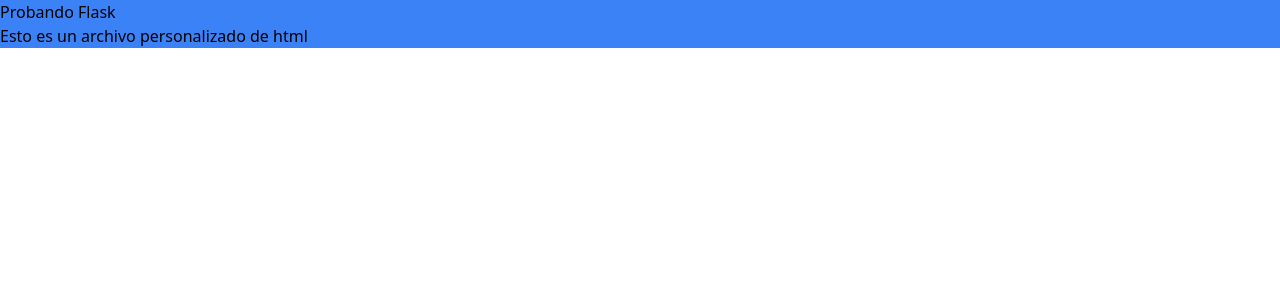
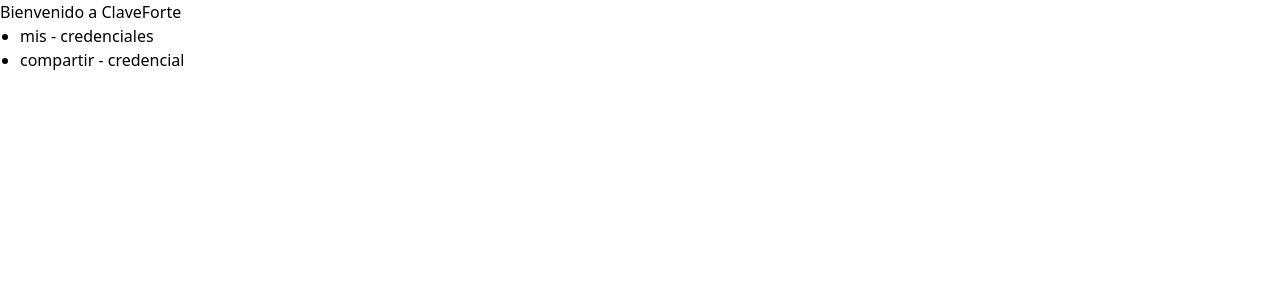
Before and after one commit to oscarbarra/DAE_Project2, a Flask app: page /home in a window 1280 px wide. Shown: the top 300 px of the page. Run offline with Flask 3, Linux system fonts and the light colour scheme; some libraries are stand-ins or nearby versions.

Commit message:
Nuevos templades (credenciales, compartir_credencial) con sus rutas basicas

```diff
--- a/app.py
+++ b/app.py
@@ -1,4 +1,3 @@
-from flask import Flask, render_template, redirect, url_for, request, session
 
 import os
 import sqlite3
@@ -7,9 +6,7 @@ from models import init_db
 from flask import Flask,render_template,redirect,url_for,request,session,flash
 
 app = Flask(__name__)
-app.secret_key = 'clave_super_secreta_123'
-# Más adelante debemos proteger esta clave
-app.secret_key = '2SE276tTtdtvG5mztVk53xw3TCPZ4GvL'
+app.secret_key = os.getenv("SECRET_KEY")
 
 @app.route('/')
 def index():
@@ -70,20 +67,22 @@ def signup():
 def home():
     return render_template('/home/home.html')
 
-@app.route('/mis-credenciales')
-def mis_credenciales():
+@app.route('/credentials')
+def credentials():
     usuario_id = session.get('usuario_id')
-    if not usuario_id:
-        return redirect(url_for('login'))
 
-    conn = sqlite3.connect('instance/database.db')
+    conn = sqlite3.connect('instance/ClaveForte.db')
     conn.row_factory = sqlite3.Row
     cur = conn.cursor()
-    cur.execute("SELECT * FROM credenciales WHERE usuario_id = ?", (usuario_id,))
+    cur.execute("SELECT * FROM Credentials WHERE id_usr = ?", (usuario_id,))
     credenciales = cur.fetchall()
     conn.close()
 
-    return render_template('mis_credenciales.html', credenciales=credenciales)
+    return render_template('/credentials/credentials.html', credenciales=credenciales)
+
+@app.route('/share_credential')
+def share():
+    return render_template('/share_credential/share.html')
 
 if __name__ == '__main__':
     # --- Crea la bd si no existe -----
--- a/templates/home/home.html
+++ b/templates/home/home.html
@@ -7,9 +7,12 @@
     <title>Probando Flask</title>
 </head>
 <body>
-    <div class="bg-blue-500">
-        <h1> Probando Flask</h1>
-        <h3> Esto es un archivo personalizado de html</h3>
+    <div>
+        <h1>Bienvenido a ClaveForte</h1>
+        <ul class="list-disc pl-5">
+            <li> <a href="credentials">mis - credenciales</a> </li>
+            <li> <a href="share_credential">compartir - credencial</a> </li>
+        </ul>
     </div>
 </body>
 </html>
```
Also changed, not shown: templates/dashboard.html (deleted, +0 -29 lines), templates/credentials/credentials.html (renamed from templates/mis_credenciales.html), templates/share_credential/share.html (renamed from templates/compartir.html).
